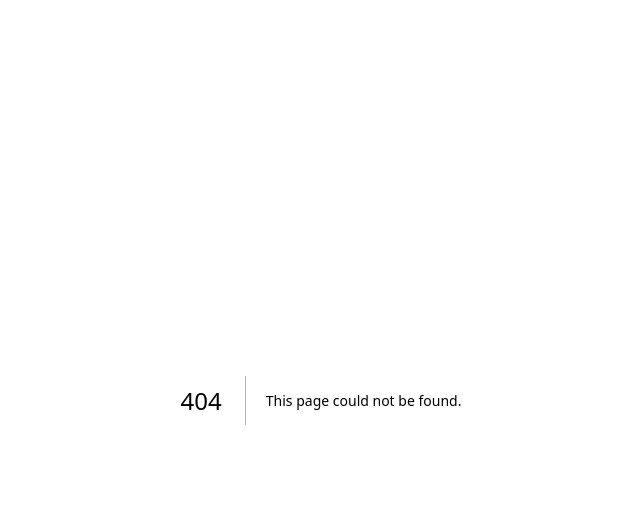
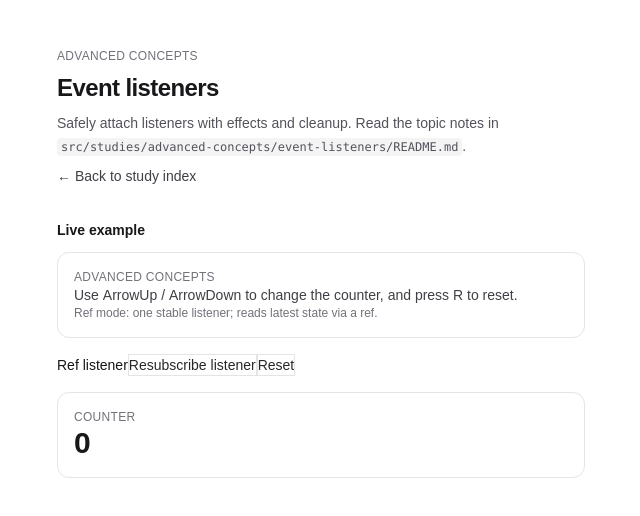
Before and after one commit to Rennatts/React-Next-studies, a Next.js app: page /studies/advanced-concepts/event-listeners in a window 1280 px wide. Before the commit this address had no page. Shown: the top 516 px of the page, without its empty margins (319-959 px from the left). Built offline with nearby package versions, Linux system fonts and the light colour scheme.

Commit message:
event listeners

```diff
--- a/src/app/page.tsx
+++ b/src/app/page.tsx
@@ -92,6 +92,13 @@ const topics = [
     href: "/studies/advanced-concepts/keys",
     category: "Advanced concepts",
   },
+  {
+    title: "Event listeners",
+    description:
+      "Add DOM listeners in effects with cleanup; avoid stale closures with ref patterns or intentional resubscription.",
+    href: "/studies/advanced-concepts/event-listeners",
+    category: "Advanced concepts",
+  },
 ] as const;
 
 export default function Home() {
--- /dev/null
+++ b/src/app/studies/advanced-concepts/event-listeners/page.tsx
@@ -0,0 +1,47 @@
+import type { Metadata } from "next";
+import Link from "next/link";
+import { EventListenersDemo } from "@/studies/advanced-concepts/event-listeners/EventListenersDemo";
+
+export const metadata: Metadata = {
+  title: "Study: Event listeners",
+  description:
+    "Advanced concept: adding DOM event listeners in effects with correct cleanup and avoiding stale closures.",
+};
+
+export default function EventListenersStudyPage() {
+  return (
+    <div className="mx-auto flex min-h-screen max-w-xl flex-col gap-8 px-6 py-12">
+      <header className="space-y-2">
+        <p className="text-xs font-medium uppercase tracking-wide text-zinc-500 dark:text-zinc-400">
+          Advanced concepts
+        </p>
+        <h1 className="text-2xl font-semibold tracking-tight text-zinc-900 dark:text-zinc-50">
+          Event listeners
+        </h1>
+        <p className="text-sm leading-relaxed text-zinc-600 dark:text-zinc-400">
+          Safely attach listeners with effects and cleanup. Read the topic notes in{" "}
+          <code className="rounded bg-zinc-100 px-1 py-0.5 text-xs dark:bg-zinc-900">
+            src/studies/advanced-concepts/event-listeners/README.md
+          </code>
+          .
+        </p>
+        <Link
+          href="/"
+          className="inline-flex text-sm font-medium text-zinc-700 underline-offset-4 hover:underline dark:text-zinc-300"
+        >
+          ← Back to study index
+        </Link>
+      </header>
+
+      <section aria-labelledby="demo-heading" className="space-y-3">
+        <h2
+          id="demo-heading"
+          className="text-sm font-semibold text-zinc-900 dark:text-zinc-50"
+        >
+          Live example
+        </h2>
+        <EventListenersDemo />
+      </section>
+    </div>
+  );
+}
--- /dev/null
+++ b/src/studies/advanced-concepts/event-listeners/EventListenersDemo.tsx
@@ -0,0 +1,108 @@
+"use client";
+
+import { useEffect, useMemo, useRef, useState } from "react";
+
+type Mode = "resubscribe" | "ref";
+
+export function EventListenersDemo() {
+  const [mode, setMode] = useState<Mode>("ref");
+  const [count, setCount] = useState(0);
+
+  const countRef = useRef(count);
+  useEffect(() => {
+    countRef.current = count;
+  }, [count]);
+
+  const hint = useMemo(() => {
+    return mode === "ref"
+      ? "Ref mode: one stable listener; reads latest state via a ref."
+      : "Resubscribe mode: listener is recreated when dependencies change (still safe with cleanup).";
+  }, [mode]);
+
+  // Mode A: re-subscribe whenever dependencies change.
+  useEffect(() => {
+    if (mode !== "resubscribe") return;
+
+    const onKeyDown = (e: KeyboardEvent) => {
+      if (e.key === "ArrowUp") setCount((c) => c + 1);
+      if (e.key === "ArrowDown") setCount((c) => c - 1);
+      if (e.key.toLowerCase() === "r") setCount(0);
+    };
+
+    window.addEventListener("keydown", onKeyDown);
+    return () => window.removeEventListener("keydown", onKeyDown);
+  }, [mode]);
+
+  // Mode B: subscribe once; keep values current via ref.
+  useEffect(() => {
+    if (mode !== "ref") return;
+
+    const onKeyDown = (e: KeyboardEvent) => {
+      if (e.key === "ArrowUp") setCount(countRef.current + 1);
+      if (e.key === "ArrowDown") setCount(countRef.current - 1);
+      if (e.key.toLowerCase() === "r") setCount(0);
+    };
+
+    window.addEventListener("keydown", onKeyDown);
+    return () => window.removeEventListener("keydown", onKeyDown);
+  }, [mode]);
+
+  return (
+    <div className="space-y-4">
+      <div className="rounded-xl border border-zinc-200 p-4 dark:border-zinc-800">
+        <p className="text-xs font-medium uppercase tracking-wide text-zinc-500 dark:text-zinc-400">
+          Advanced concepts
+        </p>
+        <p className="mt-2 text-sm text-zinc-700 dark:text-zinc-300">
+          Use <span className="font-medium">ArrowUp</span> /{" "}
+          <span className="font-medium">ArrowDown</span> to change the counter,
+          and press <span className="font-medium">R</span> to reset.
+        </p>
+        <p className="mt-2 text-xs text-zinc-500 dark:text-zinc-400">{hint}</p>
+      </div>
+
+      <div className="flex flex-wrap items-center gap-2">
+        <button
+          type="button"
+          onClick={() => setMode("ref")}
+          className={[
+            "rounded-md px-3 py-2 text-sm font-medium",
+            mode === "ref"
+              ? "bg-zinc-900 text-white dark:bg-zinc-50 dark:text-zinc-900"
+              : "border border-zinc-200 text-zinc-800 hover:bg-zinc-50 dark:border-zinc-800 dark:text-zinc-200 dark:hover:bg-zinc-900/40",
+          ].join(" ")}
+        >
+          Ref listener
+        </button>
+        <button
+          type="button"
+          onClick={() => setMode("resubscribe")}
+          className={[
+            "rounded-md px-3 py-2 text-sm font-medium",
+            mode === "resubscribe"
+              ? "bg-zinc-900 text-white dark:bg-zinc-50 dark:text-zinc-900"
+              : "border border-zinc-200 text-zinc-800 hover:bg-zinc-50 dark:border-zinc-800 dark:text-zinc-200 dark:hover:bg-zinc-900/40",
+          ].join(" ")}
+        >
+          Resubscribe listener
+        </button>
+        <button
+          type="button"
+          onClick={() => setCount(0)}
+          className="rounded-md border border-zinc-200 px-3 py-2 text-sm font-medium text-zinc-800 hover:bg-zinc-50 dark:border-zinc-800 dark:text-zinc-200 dark:hover:bg-zinc-900/40"
+        >
+          Reset
+        </button>
+      </div>
+
+      <div className="rounded-xl border border-zinc-200 p-4 dark:border-zinc-800">
+        <p className="text-xs font-medium uppercase tracking-wide text-zinc-500 dark:text-zinc-400">
+          Counter
+        </p>
+        <p className="mt-2 text-3xl font-semibold tabular-nums text-zinc-900 dark:text-zinc-50">
+          {count}
+        </p>
+      </div>
+    </div>
+  );
+}
```
Also changed, not shown: src/studies/README.md, src/studies/advanced-concepts/event-listeners/README.md (added).
